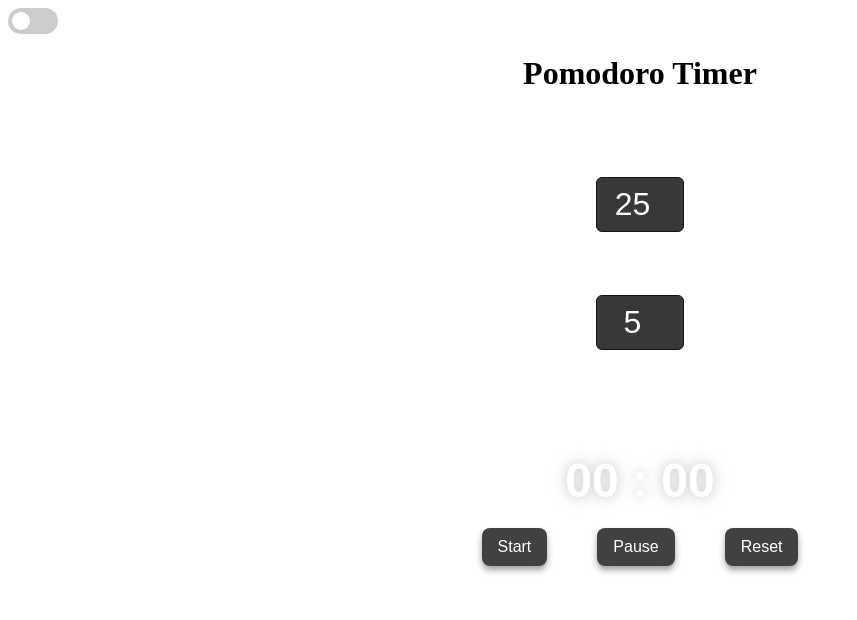
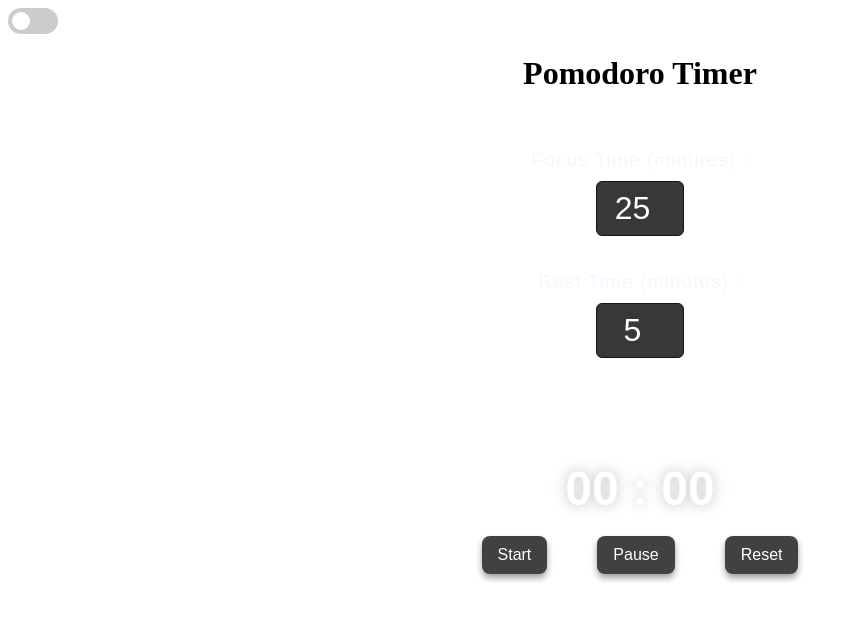
Before and after one commit to Pingu7731/PomodoroTimer, a Vue app in the folder pomodoro/: page / in a window 1280 px wide. Shown: the top 620 px of the page, without its empty margins (0-857 px from the left). Built offline with nearby package versions, Linux system fonts and the light colour scheme.

Commit message:
HAHAHAHHAHAHAHAHAHAHAHA
im blind

```diff
--- a/pomodoro/src/component/TimerUi.vue
+++ b/pomodoro/src/component/TimerUi.vue
@@ -96,8 +96,8 @@ h2 {
     align-items: center;
     gap: 5px;
 }
-.timerRow label{
-    font-size: 5rem;
+.timeRow label{
+    font-size: 1.2rem;
     font-weight: 500;
     font-family: "Poppins",sans-serif;
     color: aliceblue;
```
